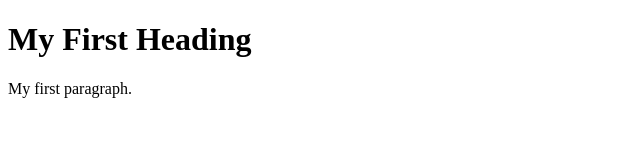
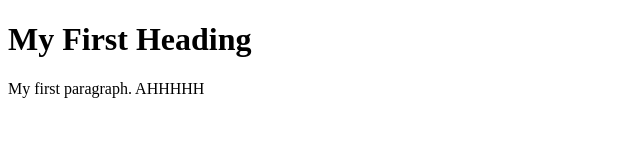
Before and after one commit to jloudermilk/HerokuPhaserTemplate, a website: page public/index.html in a window 1280 px wide. Shown: the whole page, without its empty margins (0-640 px from the left). Drawn offline with Linux system fonts and the light colour scheme.

Commit message:
heroku still not working

```diff
--- a/public/index.html
+++ b/public/index.html
@@ -4,7 +4,7 @@
 
 <h1>My First Heading</h1>
 
-<p>My first paragraph.</p>
+<p>My first paragraph. AHHHHH</p>
 
 </body>
 </html>
```
